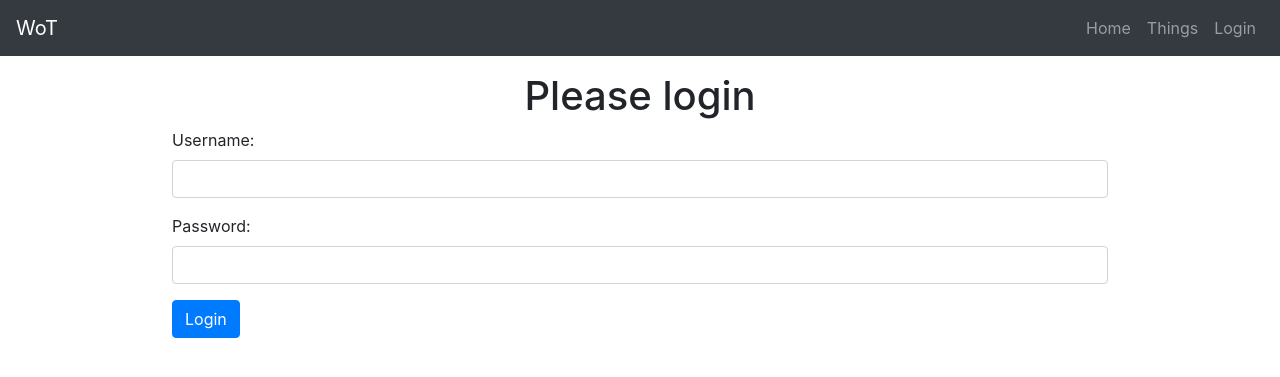
After one commit to danmharris/WoT-Client, a Django app: page /login in a window 1280 px wide. The commit adds this page. Shown: the top 377 px of the page. Run offline with Django 3.2, Linux system fonts and the light colour scheme; some libraries are stand-ins or nearby versions.

Commit message:
Add user authentication
User can login/logout and cannot access the majority of the sites
functions without auth

```diff
--- a/src/wotclient/templates/wotclient/layout/base.html
+++ b/src/wotclient/templates/wotclient/layout/base.html
@@ -35,7 +35,11 @@
                     <a class="nav-link" href="{% url 'thing_list' %}">Things</a>
                 </li>
                 <li class="nav-item">
-                    <a class="nav-link" href="#">Logout</a>
+                    {% if request.user.is_authenticated %}
+                        <a class="nav-link" href="{% url 'logout' %}">Logout</a>
+                    {% else %}
+                        <a class="nav-link" href="{% url 'login' %}">Login</a>
+                    {% endif %}
                 </li>
             </ul>
         </div>
--- /dev/null
+++ b/src/wotclient/templates/wotclient/login.html
@@ -0,0 +1,19 @@
+{% extends 'wotclient/layout/base.html' %}
+
+{% block 'content' %}
+<div class="d-flex align-items-center flex-column">
+    <h1>Please login</h1>
+    <form method="POST" class="w-75">
+        {% csrf_token %}
+        <div class="form-group">
+            <label for="username">Username:</label>
+            <input type="text" id="username" name="username" class="form-control">
+        </div>
+        <div class="form-group">
+            <label for="password">Password:</label>
+            <input type="password" id="password" name="password" class="form-control">
+        </div>
+        <button type="submit" class="btn btn-primary">Login</button>
+    </form>
+</div>
+{% endblock %}
--- a/src/wotclient/urls.py
+++ b/src/wotclient/urls.py
@@ -4,6 +4,8 @@ from . import views
 
 urlpatterns = [
     path('', views.index, name='home'),
+    path('login', views.login_user, name='login'),
+    path('logout', views.logout_user, name='logout'),
     path('things', views.thing_list, name='thing_list'),
     path('things/<thing_id>', views.thing_single_properties, name='thing_single_properties'),
     path('things/<thing_id>/actions', views.thing_single_actions, name='thing_single_actions'),
--- a/src/wotclient/views.py
+++ b/src/wotclient/views.py
@@ -1,6 +1,8 @@
-from django.shortcuts import render
+from django.shortcuts import render, redirect
 from django.http import HttpResponse, Http404
 from django.conf import settings
+from django.contrib.auth import authenticate, login, logout
+from django.contrib.auth.decorators import login_required
 from wotclient.models import CustomAction, AuthorizationMethod, ThingAuthorization
 from wotclient.thing import Thing
 from wotclient.forms import ThingActionForm, ThingSaveActionForm, ThingSettingsForm, ThingEventForm, ThingPropertyForm, ThingObservePropertyForm
@@ -17,9 +19,33 @@ def _subscribe(func, id, callback):
         asyncio.get_event_loop().run_forever()
     threading.Thread(target=subscription).start()
 
+def login_user(request):
+    err = None
+    if request.method == 'POST':
+        username = request.POST['username']
+        password = request.POST['password']
+        user = authenticate(request, username=username, password=password)
+        if user is not None:
+            login(request, user)
+            return redirect(request.GET.get('next', '/'))
+        else:
+            err = 'Invalid credentials, please try again'
+
+    context = {
+        'err': err,
+    }
+    return render(request, 'wotclient/login.html', context)
+
+def logout_user(request):
+    if request.method == 'POST':
+        logout(request)
+        return redirect('login')
+    return render(request, 'wotclient/logout.html')
+
 def index(request):
     return render(request, 'wotclient/index.html')
 
+@login_required
 def thing_list(request):
     response = requests.get('{}/things'.format(settings.THING_DIRECTORY_HOST), headers={
             'Authorization': settings.THING_DIRECTORY_KEY,
@@ -30,6 +56,7 @@ def thing_list(request):
     }
     return render(request, 'wotclient/thing/list.html', context)
 
+@login_required
 def thing_single_properties(request, thing_id):
     thing = Thing(thing_id)
     properties = thing.schema.get('properties', dict())
@@ -117,6 +144,7 @@ def _list_to_data(data):
         current[final_key] = v # Insert the value at the final leaf node
     return json.dumps(output)
 
+@login_required
 def thing_single_actions(request, thing_id):
     thing = Thing(thing_id)
     actions = thing.schema.get('actions', dict())
@@ -172,6 +200,7 @@ def thing_single_actions(request, thing_id):
     }
     return render(request, 'wotclient/thing/actions.html', context)
 
+@login_required
 def thing_single_events(request, thing_id):
     thing = Thing(thing_id)
     events = thing.schema.get('events', dict())
@@ -204,6 +233,7 @@ def thing_single_events(request, thing_id):
     }
     return render(request, 'wotclient/thing/events.html', context)
 
+@login_required
 def thing_single_settings(request, thing_id):
     thing = Thing(thing_id)
 
@@ -247,6 +277,7 @@ def thing_single_settings(request, thing_id):
     }
     return render(request, 'wotclient/thing/settings.html', context)
 
+@login_required
 def thing_single_schema(request, thing_id):
     thing = Thing(thing_id)
 
--- a/src/wotsite/settings.py
+++ b/src/wotsite/settings.py
@@ -31,6 +31,8 @@ THING_DIRECTORY_HOST = 'http://localhost:5002'
 THING_DIRECTORY_KEY = 'bearer eyJ0eXAiOiJKV1QiLCJhbGciOiJIUzI1NiJ9.eyJkZXNjcmlwdGlvbiI6InRlc3QifQ.zcM_nmfC5f7hLt9NjZQLsiIUhwPbQdvC4TtUtHRBjns'
 
 # Application definition
+
+LOGIN_URL = '/login'
 
 INSTALLED_APPS = [
     'wotclient.apps.WotclientConfig',
```
Also changed, not shown: src/wotclient/templates/wotclient/logout.html (added, +11 -0 lines).
